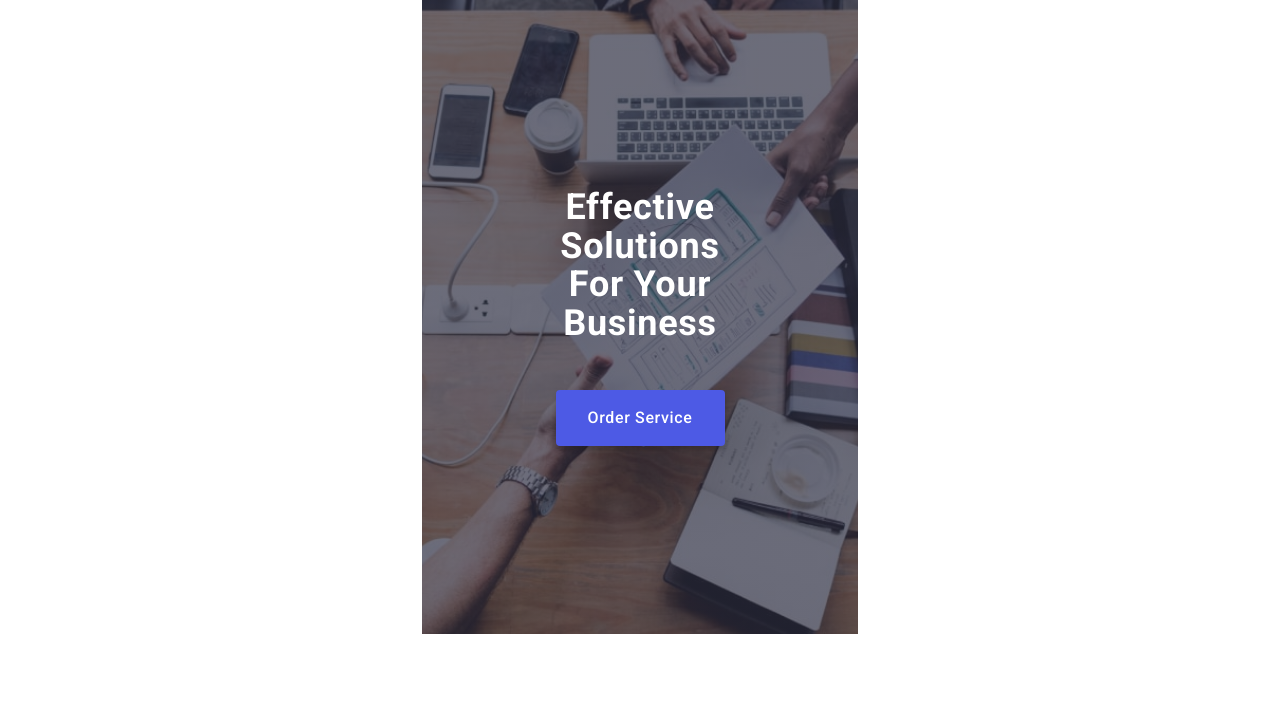
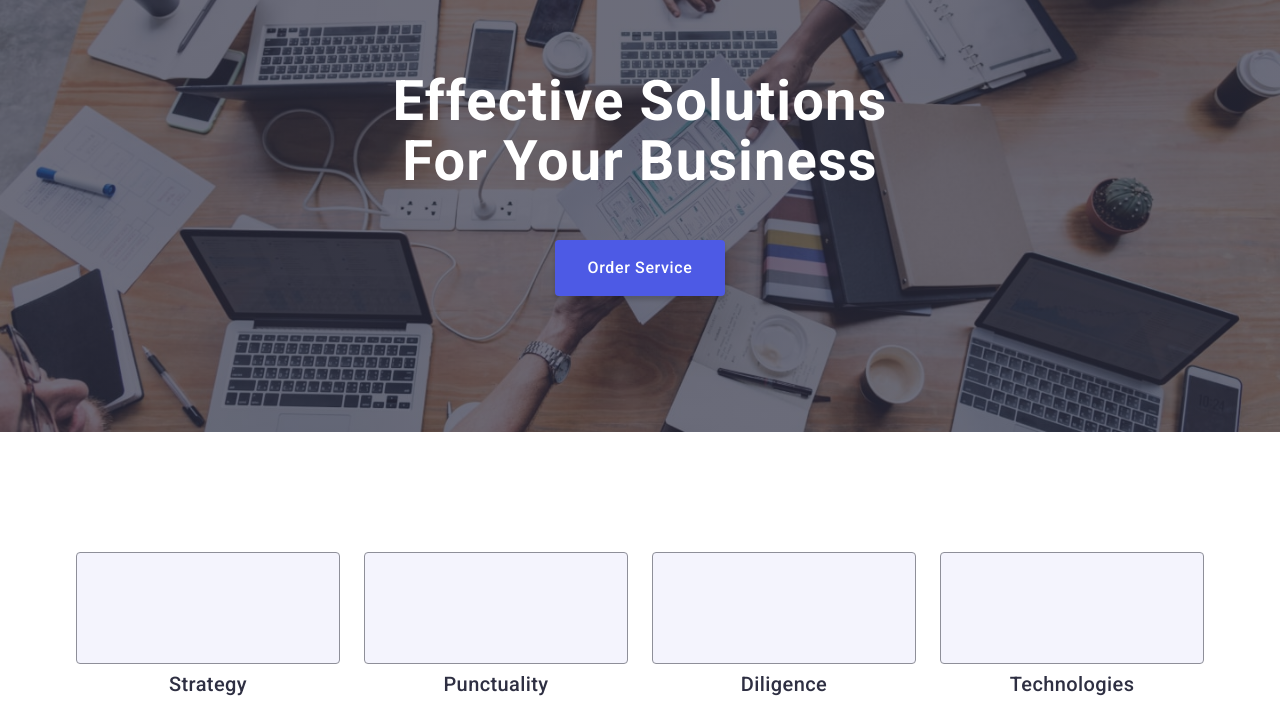
Before and after one commit to gudsasa/goit-markup-hw-06, a plain HTML site: page index.html in a window 1280 px wide. Shown: the top 701 px of the page. Drawn offline with nearby package versions, Linux system fonts and the light colour scheme.

Commit message:
goit-markup-hw-06

```diff
--- a/css/styles.css
+++ b/css/styles.css
@@ -176,21 +176,30 @@ img {
 /** ------------- section-one ------------- **/
 
 .section-one {
-    /* display: block;
-    max-width: 100%;
-    height: auto; */
-    max-width: 432px;
+    padding-top: 72px;
+    padding-bottom: 72px;
+    text-align: center;
+    text-align: center;
+    max-width: 320px;
+    height: 432px;
+    margin-left: auto;
+    margin-right: auto;
     /* max-width: 1440px; */
     background: #2e2f42;
     background-image: linear-gradient(rgba(46, 47, 66, 0.7), rgba(46, 47, 66, 0.7)), url(../images/people-office.jpg);
     background-repeat: no-repeat;
     background-position: center;
     background-size: cover;
-    padding: 188px 0;
-    margin: 0 auto;
+    /* padding: 188px 0; */
+    /* margin: 0 auto; */
 }
 
 .section-one-container {
+    max-width: 320px;
+    padding-left: 16px;
+    padding-right: 16px;
+    margin-left: auto;
+    margin-right: auto;
 }
 
 .container-hero {
@@ -206,19 +215,27 @@ img {
     font-weight: 700;
     line-height: 1.07;
     letter-spacing: 0.02em;
-    margin-bottom: 48px;
-    max-width: 496px;
-    margin: 0 auto;
-    margin-bottom: 48px;
+    /* margin-bottom: 48px; */
+    /* max-width: 496px; */
+    /* margin: 0 auto; */
+    margin-bottom: 72px;
+    margin-left: auto;
+    margin-right: auto;
 }
 
 .one-but {
+    font-weight: 600;
+    line-height: 1.18;
+    padding-left: 32px;
+    padding-right: 32px;
+    padding-top: 16px;
+    padding-bottom: 16px;
     color: #fff;
-    font-weight: 500;
-    line-height: 1.5;
+    /* font-weight: 500; */
+    /* line-height: 1.5; */
     letter-spacing: 0.04em;
     display: block;
-    min-width: 169px;
+    min-width: 170px;
     height: 56px;
     border: none;
     background-color: #4d5ae5;
@@ -846,7 +863,11 @@ img {
     }
     /** ------------- section-one ------------- **/
     .section-one {
-        max-width: 436px;
+        max-width: 768px;
+    }
+    .one-tex {
+        width: 496px;
+        font-size: 56px;
     }
     /** --------------------------------------- **/
     /** ------------- section-two ------------- **/
@@ -891,6 +912,16 @@ img {
     }
     /** ------------- section-one ------------- **/
     .section-one {
+        max-width: 1440px;
+    }
+    .one-tex {
+        width: 496px;
+        font-size: 56px;
+        margin-bottom: 48px;
+    }
+    .one-but {
+        font-weight: 500;
+        line-height: 1.5;
     }
     /** --------------------------------------- **/
     /** ------------- section-two ------------- **/
```
